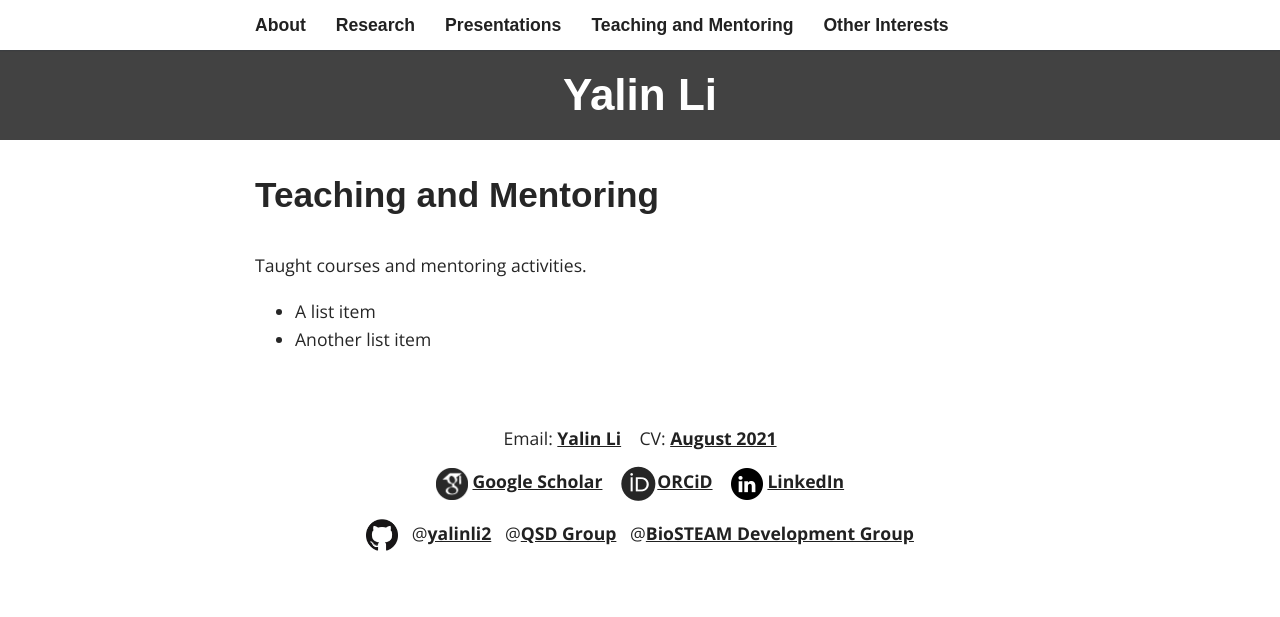
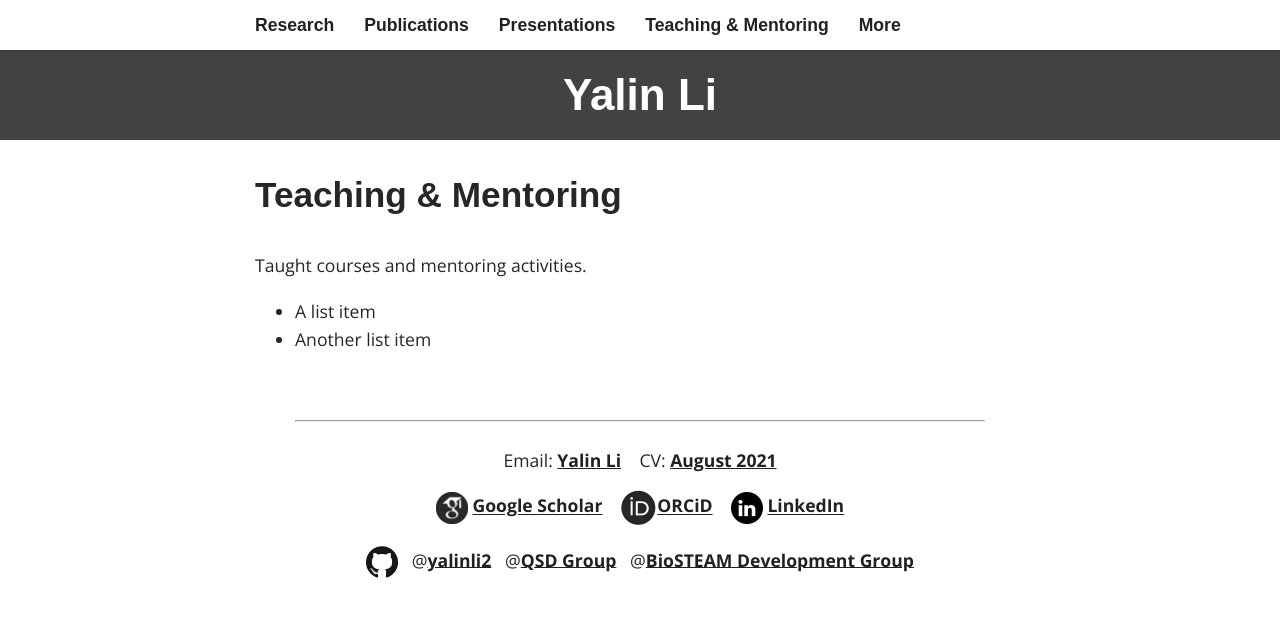
Before and after one commit to yalinli2/webpage, a Jekyll site: the page built from _pages/4_teaching_and_mentoring.md, in a window 1280 px wide. Shown: the top 617 px of the page. Built offline with Jekyll 4.4.1, drawn with Linux system fonts in a browser that asks for light colours; some web fonts are replaced.

Commit message:
check point on adding publications

```diff
--- a/_includes/footer.html
+++ b/_includes/footer.html
@@ -1,15 +1,17 @@
 <footer>
-	<p>
+
+	<hr> <br>
+
 	Email: <a href="mailto:zoe.yalin.li@gmail.com">Yalin Li</a>
 	&nbsp&nbsp
 	CV: <a href="../files/CV_Yalin Li.pdf">August 2021</a>
-	</p>
 
-	<p>
+	<br><br>
+
 	<!-- Google Scholar -->
 	<img src='../images/logos/google-scholar.png', alt='Google Scholar',
 	style='float: center; width: 32px; vertical-align: middle'>
-		<a href="mailto:zoe.yalin.li@gmail.com">Google Scholar</a>
+	<a href="https://scholar.google.com/citations?user=5Zv3mM0AAAAJ&hl=en">Google Scholar</a>
 	&nbsp&nbsp
 
 	<!-- ORCiD -->
@@ -22,9 +24,9 @@
 	<img src='../images/logos/linkedin.png', alt='LinkedIn',
 	style='float: center; width: 32px; vertical-align: middle'>
 	<a href="https://www.linkedin.com/in/yalin-li-a157017b/">LinkedIn</a>
-	</p>
 
-	<p>
+	<br><br>
+
 	<!-- GitHub -->
 	<img src='../images/logos/github.png', alt='GitHub',
 	style='float: center; width: 32px; vertical-align: middle'>
@@ -34,5 +36,7 @@
 	@<a href="http://github.com/QSD-Group">QSD Group</a>
 	&nbsp
 	@<a href="http://github.com/BioSTEAMDevelopmentGroup">BioSTEAM Development Group</a>
-	</p>
+
+	<br><br>
+
 </footer>
--- a/_pages/4_teaching_and_mentoring.md
+++ b/_pages/4_teaching_and_mentoring.md
@@ -1,6 +1,6 @@
 ---
 layout: page
-title: Teaching and Mentoring
+title: Teaching & Mentoring
 permalink: /teaching_and_mentoring/
 ---
 
--- a/_pages/5_other_interests.md
+++ b/_pages/5_more.md
@@ -1,7 +1,7 @@
 ---
 layout: page
-title: Other Interests
-permalink: /other_interests/
+title: More
+permalink: /more/
 ---
 
 Other interests.
--- a/css/main.scss
+++ b/css/main.scss
@@ -3,3 +3,13 @@
 ---
 
 @import 'base', 'layout', 'syntax-highlighting';
+
+p {
+  text-align: justify;
+  text-justify: inter-word;
+}
+
+img[src*='#center'] {
+    display: block;
+    margin: auto;
+}
```
Also changed, not shown: _pages/1_about.md (deleted, +0 -14 lines), _pages/1_research.md (added, +27 -0 lines), _pages/2_publications.md (added, +139 -0 lines), _pages/2_research.md (deleted, +0 -42 lines), index.md (+9 -0 lines), README.rst, 2 other files. Lines whose indentation alone changed are shown as unchanged.
